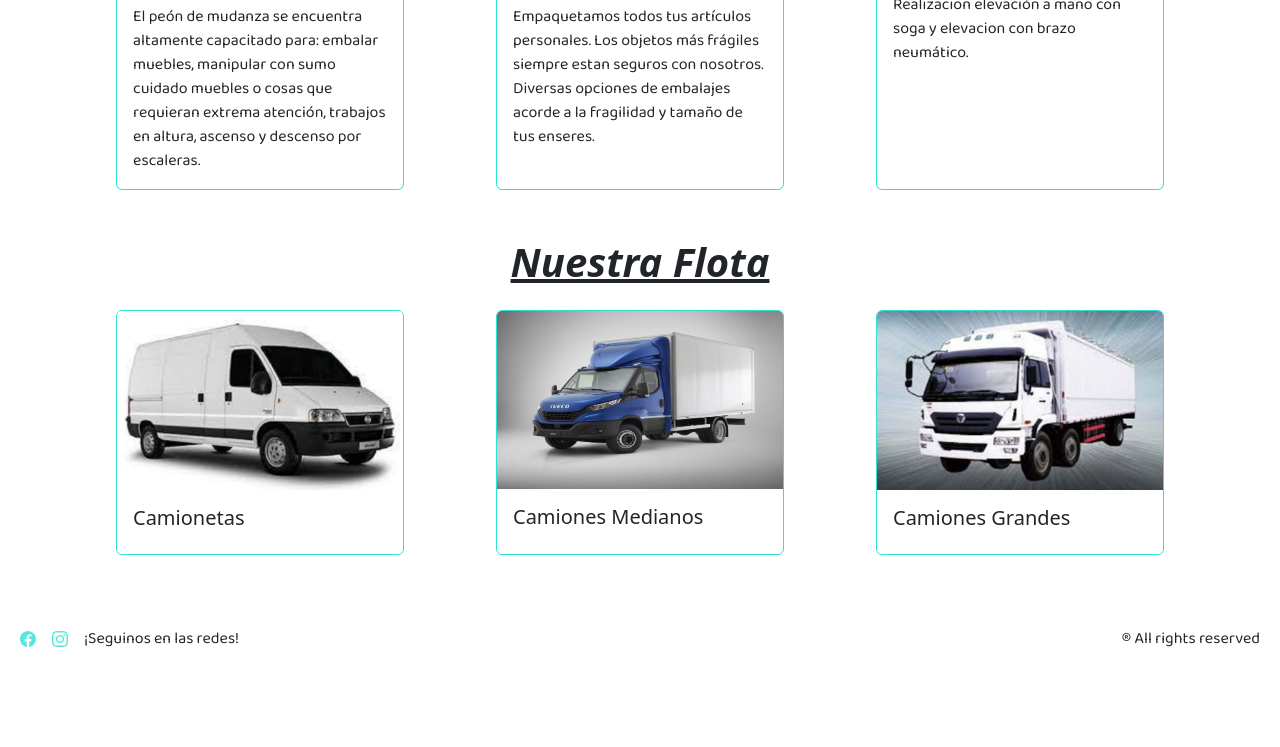
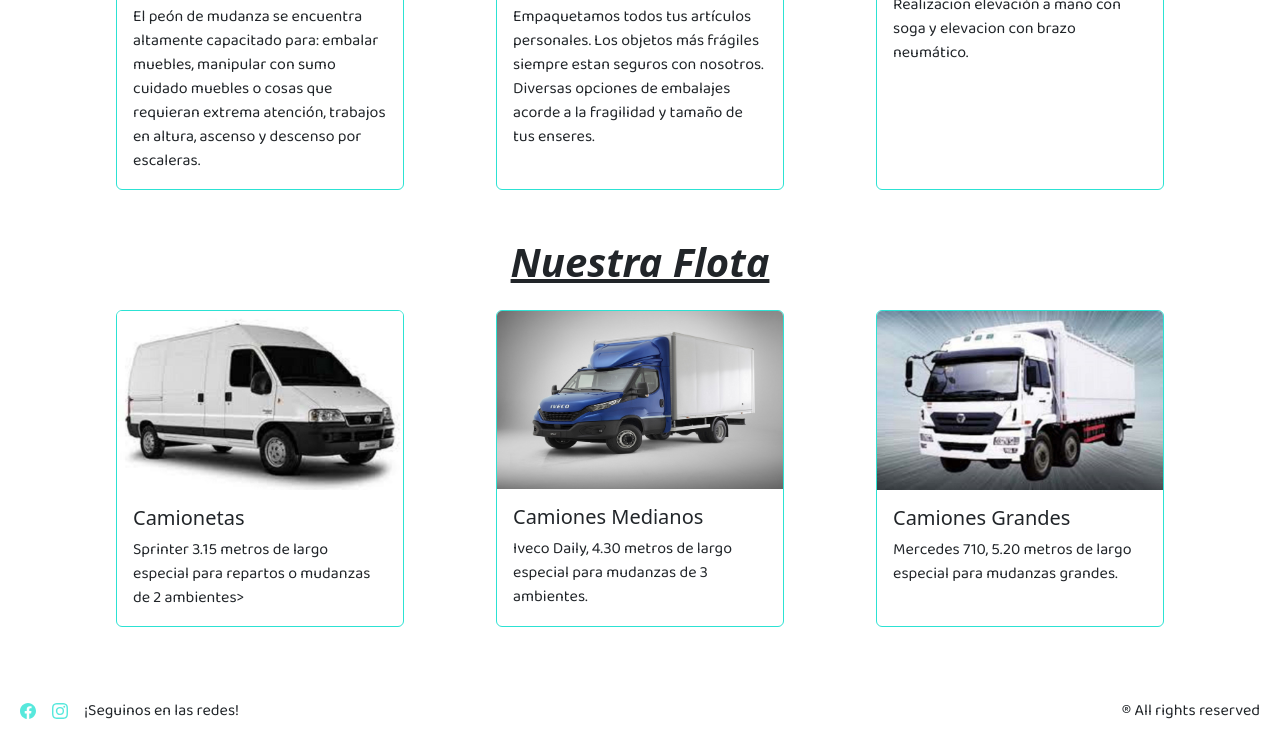
Before and after one commit to jacquelinegroba/proyecto-final, a website: page servicios.html in a window 1280 px wide. Shown: the part 901-1648 px from the top of the page. Before the commit the page ends 1576 px from the top, so only its background shows below. Drawn offline with Linux system fonts and the light colour scheme.

Commit message:
cambiones finales

```diff
--- a/servicios.html
+++ b/servicios.html
@@ -119,7 +119,7 @@
            <img src="/media/camionetamediana.jpg" class="card-img-top" alt="camioneta">
            <div class="card-body">
              <h5>Camionetas</h5>
-             <p class="card-text"></p>
+             <p class="card-text">Sprinter 3.15 metros de largo especial para repartos o mudanzas de 2 ambientes></p>
            </div>
          </div>
         </div>
@@ -128,7 +128,7 @@
            <img src="/media/camion mediano.jpg" class="card-img-top" alt="camion mediano">
            <div class="card-body">
              <h5>Camiones Medianos</h5>
-             <p class="card-text"></p>
+             <p class="card-text">Iveco Daily, 4.30 metros de largo especial para mudanzas de 3 ambientes.</p>
            </div>
          </div>
        </div>
@@ -137,7 +137,7 @@
            <img src="/media/JYM26.jpg" class="card-img-top" alt="camion grande">
            <div class="card-body">
              <h5>Camiones Grandes</h5>
-             <p class="card-text"></p>
+             <p class="card-text">Mercedes 710, 5.20 metros de largo especial para mudanzas grandes. </p>
            </div>
          </div>
        </div>
```
Also changed, not shown: media/JYM7.jpg (deleted), 1 other file.
